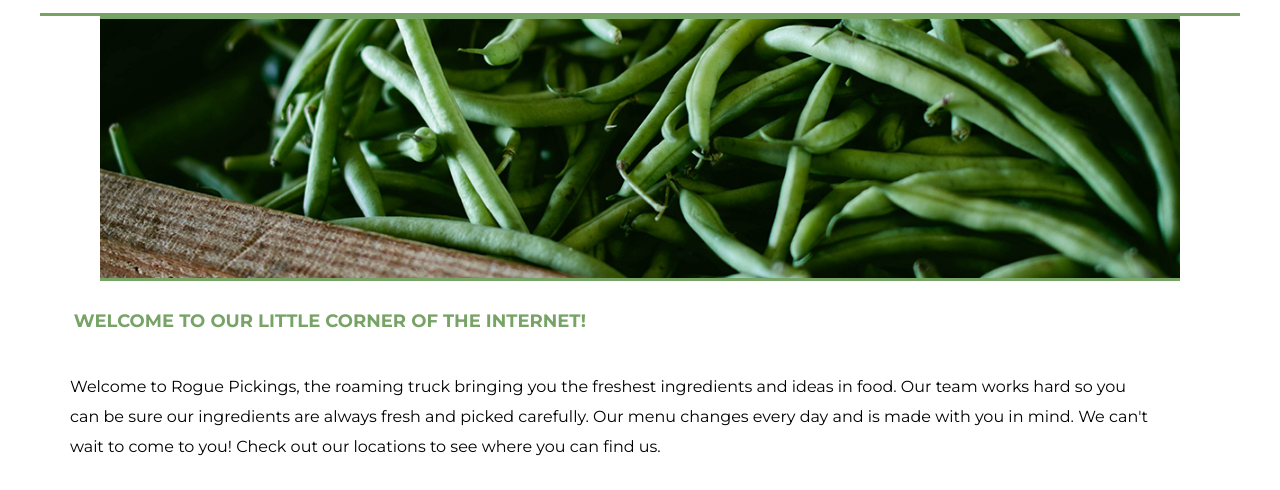
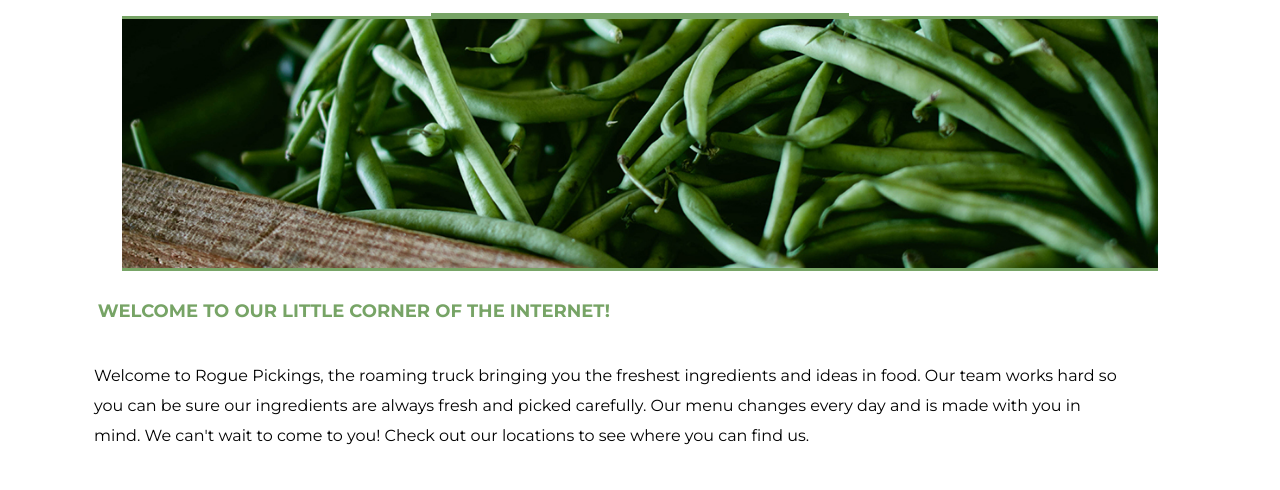
Before and after one commit to BEXX-Siah/rogue-pickings-flexbox, a plain HTML site: page index.html in a window 1280 px wide. Shown: the part 232-722 px from the top of the page. Drawn offline with Linux system fonts and the light colour scheme; a web font is replaced by a local one.

Commit message:
rogue-pickings-flexbox

```diff
--- a/css/main.css
+++ b/css/main.css
@@ -8,7 +8,7 @@ body {
 
 .container{
 	max-width: 1200px;
-	width: 90%
+	width: 90%;
 	display: flex;
 	justify-content: center;
 	align-items: center;
@@ -92,7 +92,7 @@ nav ul li a{
 .main-image {
 	display: flex;
 	justify-content: center;
-	align-items: center
+	align-items: center;
 	width: auto;
 }
 
@@ -113,14 +113,9 @@ nav ul li a{
 	padding: .625em 1.875em;
 	font-size: 1em;
 	line-height: 1.875em;
-	display: flex;
-	align-items: center;
-	justify-content: center;
-	flex-flow: row wrap;
 	max-width: 90%;
 }
 
-}
 .section-one,
 .section-two,
 .section-three {
@@ -171,18 +166,3 @@ footer span {
 	color: #77a466;
 	font-size: .875em;
 }
-
-@media all and (min-width:768px) {
-    /* Tablet styles here */
-bottom-section		{
-
-}
-section-one
-section-two
-section-three
-}
-
-@media all and (min-width:1200px) {
-    /* Desktop styles here */
-
-}
```
